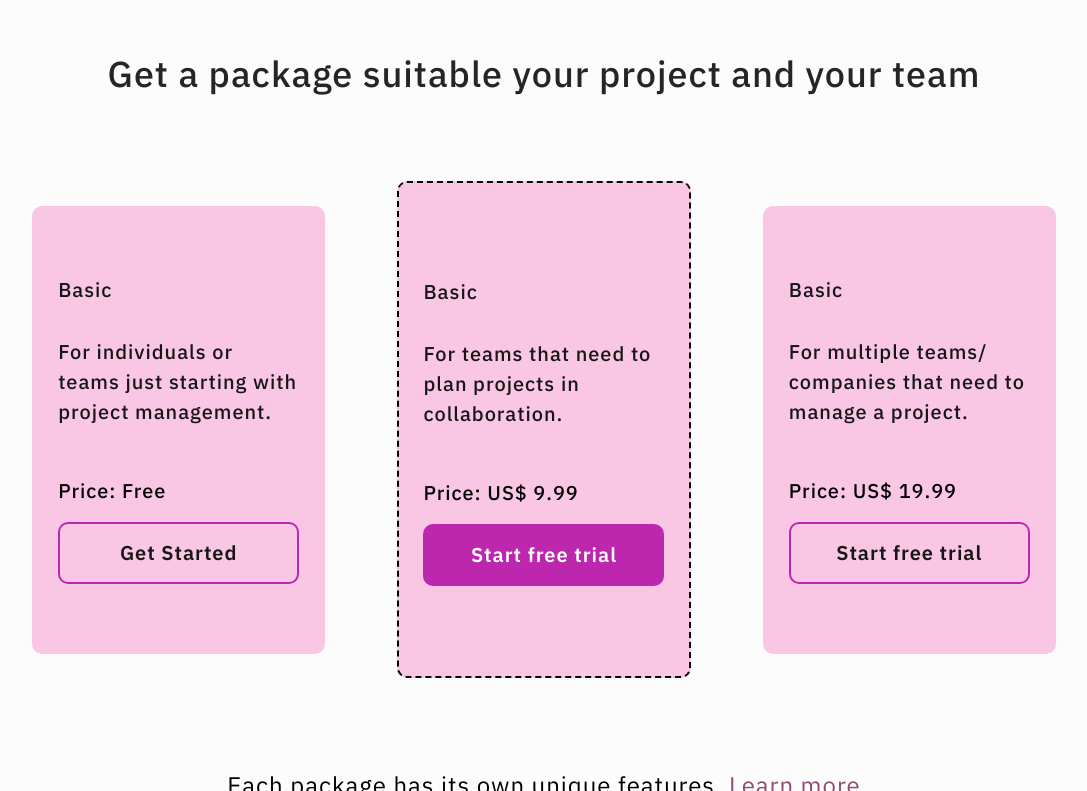
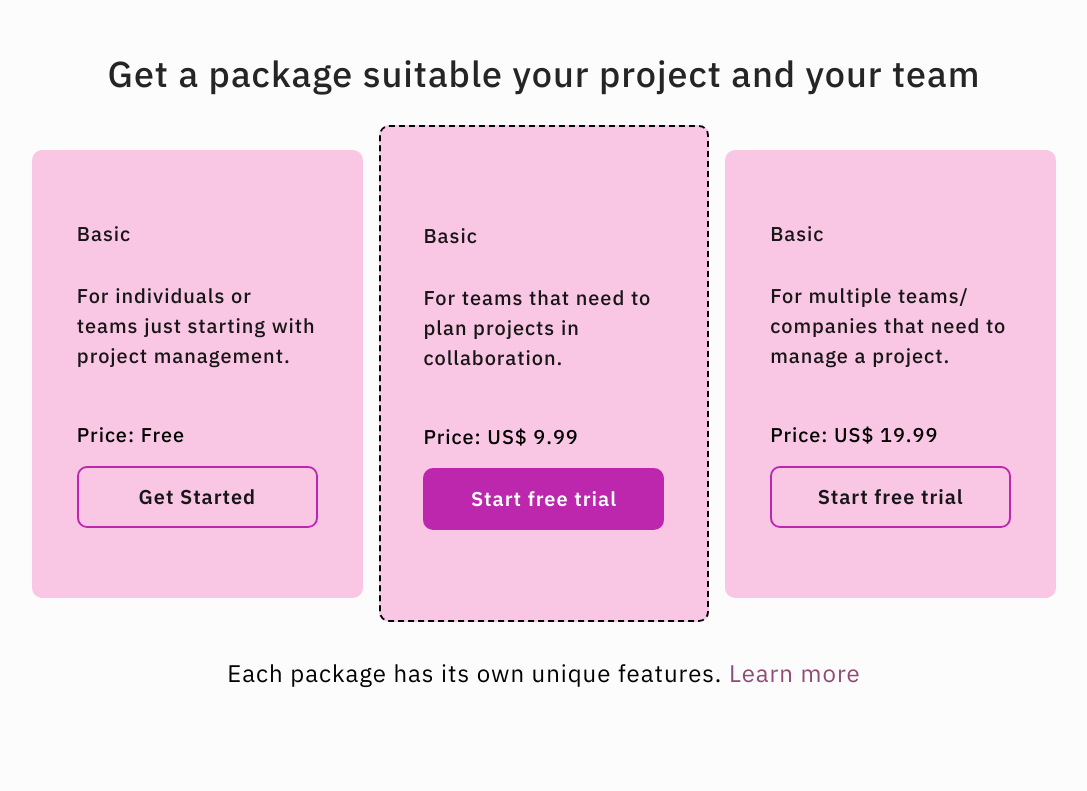
Before and after one commit to TonniPaul/tonnipaul-zanim, a plain HTML site: page index.html in a window 1280 px wide. Shown: the part 2313-3104 px from the top of the page, without its empty margins (96-1183 px from the left). Drawn offline with Linux system fonts and the light colour scheme.

Commit message:
Modified cards

```diff
--- a/css/style.css
+++ b/css/style.css
@@ -186,7 +186,7 @@ ul{
 }
 .subchild{
    display: grid;
-   grid-gap: 3em;
+   grid-gap: 1rem;
    width: 80%;
    height: 600px;
    margin: auto;
@@ -227,6 +227,7 @@ h3{
    background: #F9C6E4;
    border-radius: 10px;
    margin-bottom: 53m;
+   padding: 0 1rem;
 }
 .height{
    height: 448px;
```
